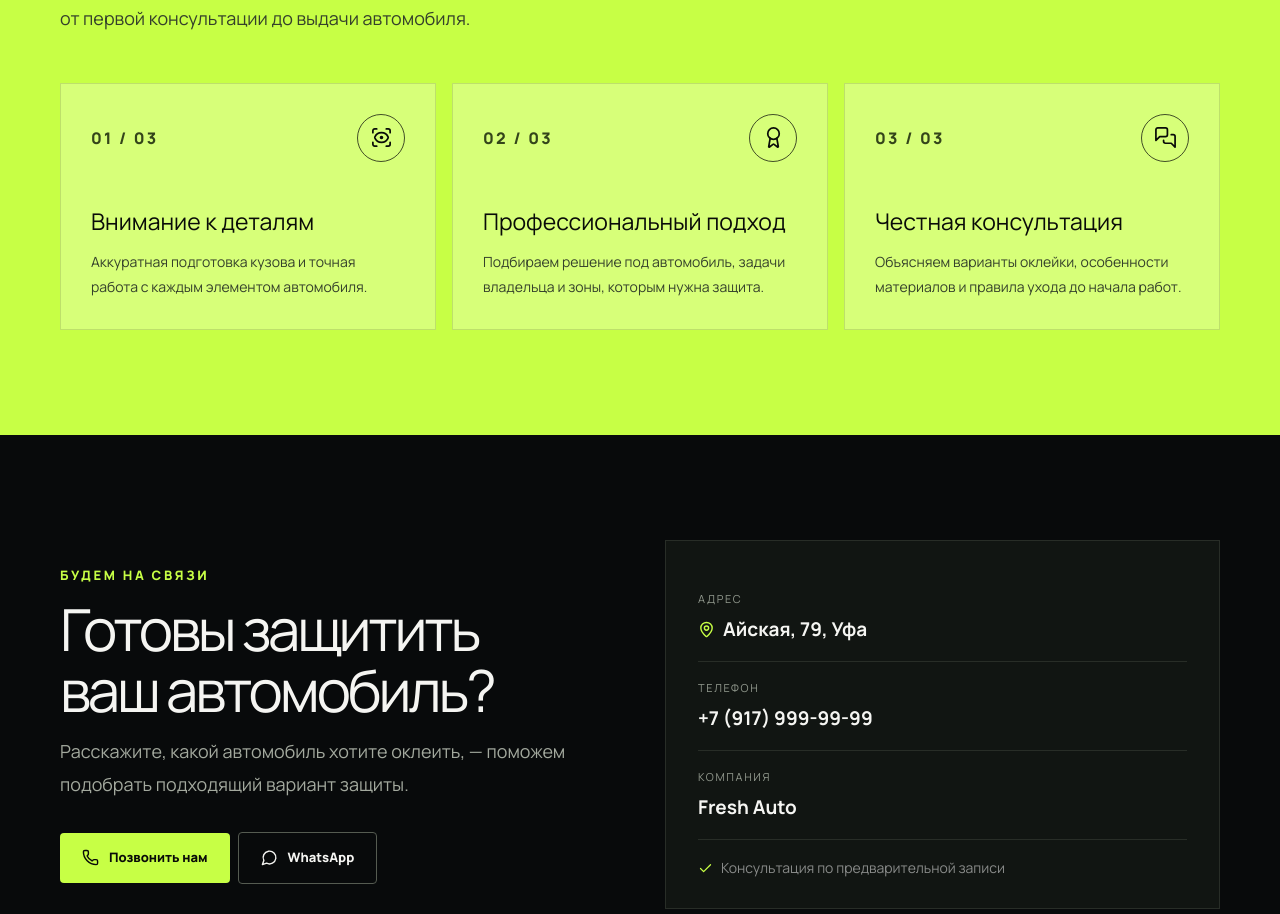
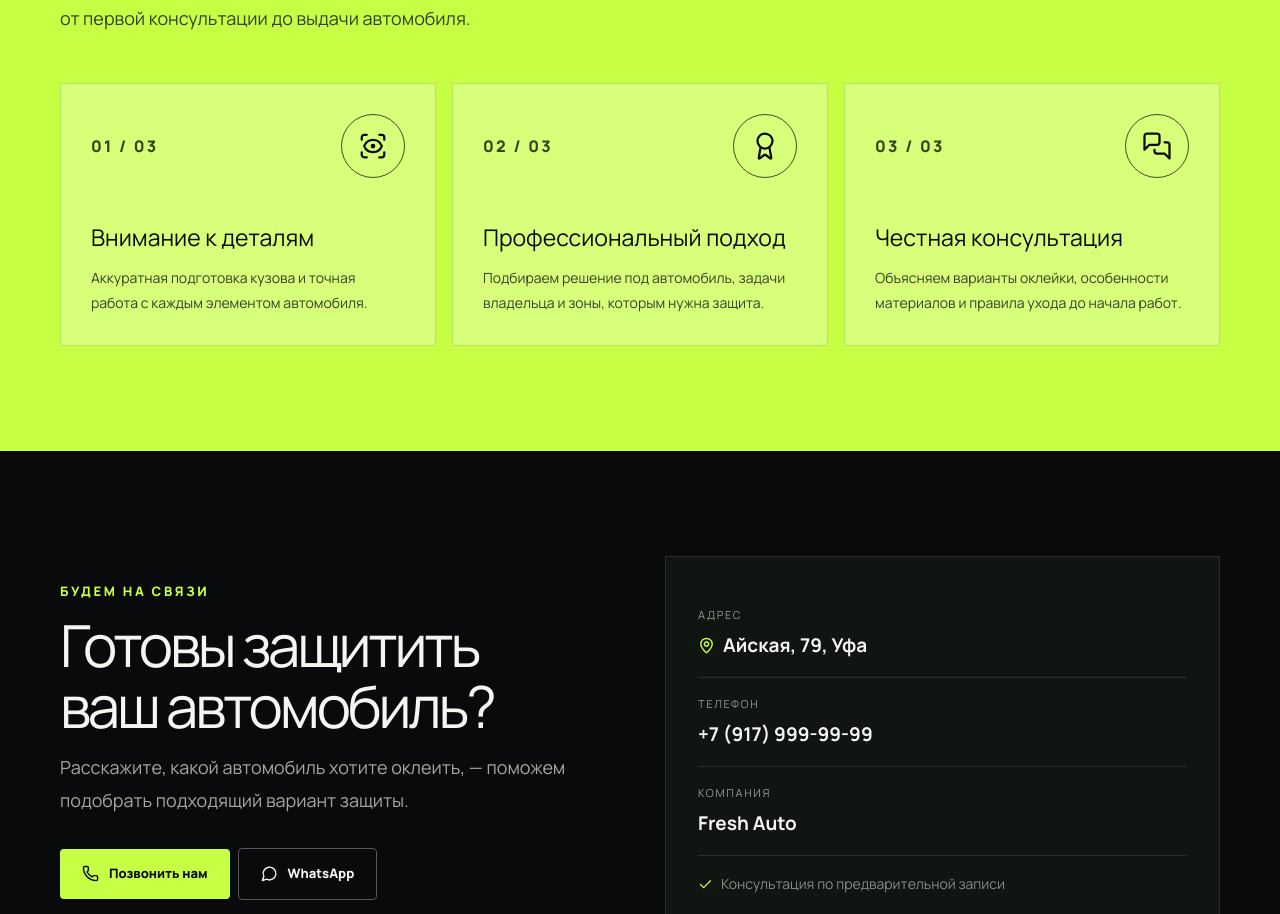
Before and after one commit to glepandos/xyi, a Next.js app: page / in a window 1280 px wide. Shown: the part 1767-2681 px from the top of the page. Built offline with nearby package versions, Linux system fonts and the light colour scheme.

Commit message:
Increase Fresh Auto value card icon size

```diff
--- a/app/globals.css
+++ b/app/globals.css
@@ -73,4 +73,5 @@ footer { padding: 28px 0; border-top: 1px solid #242923; color: #858c80; font-si
 @media (prefers-reduced-motion: reduce) { .intro-screen { animation-duration: 6s; } }
 
 /* Aligned icons for the three Fresh Auto value cards */
-.band .reason-icon { width: 48px; height: 48px; flex: 0 0 48px; display: inline-flex; align-items: center; justify-content: center; border: 1.5px solid rgba(9,11,8,.72); border-radius: 50%; color: #090b08; }
+.band .reason-icon { width: 64px; height: 64px; flex: 0 0 64px; display: inline-flex; align-items: center; justify-content: center; border: 1.5px solid rgba(9,11,8,.72); border-radius: 50%; color: #090b08; }
+.band .reason-icon svg { width: 30px; height: 30px; }
```
